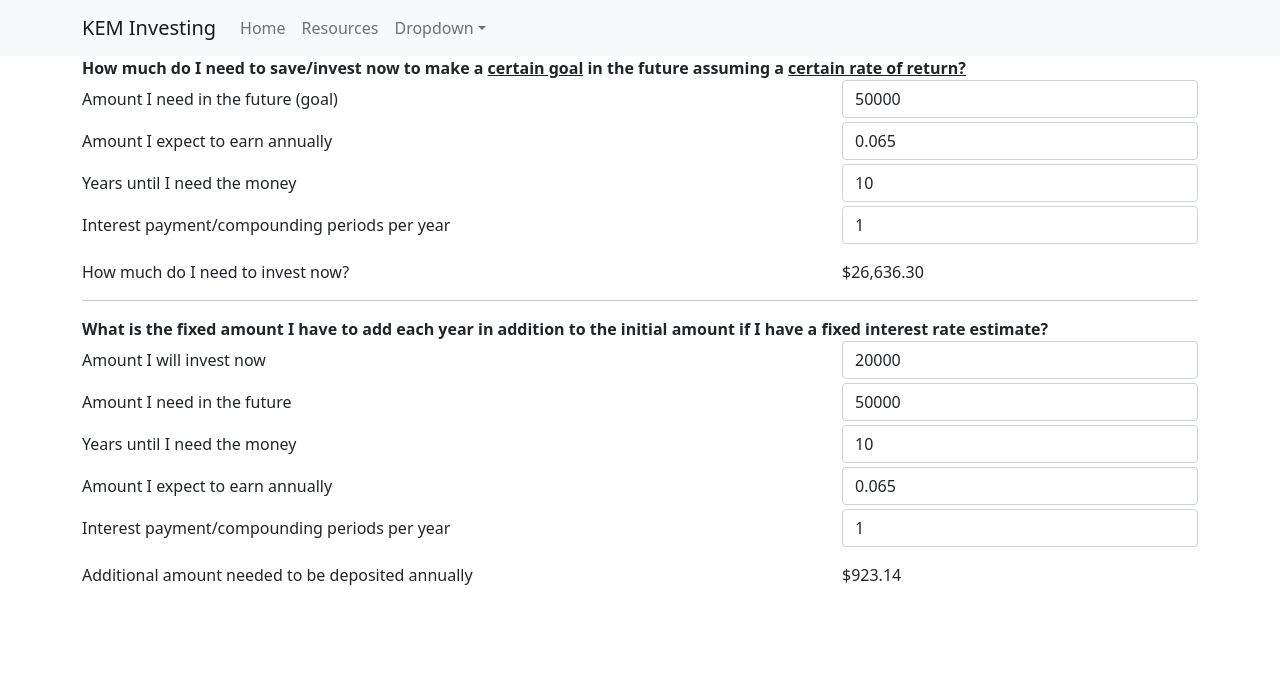
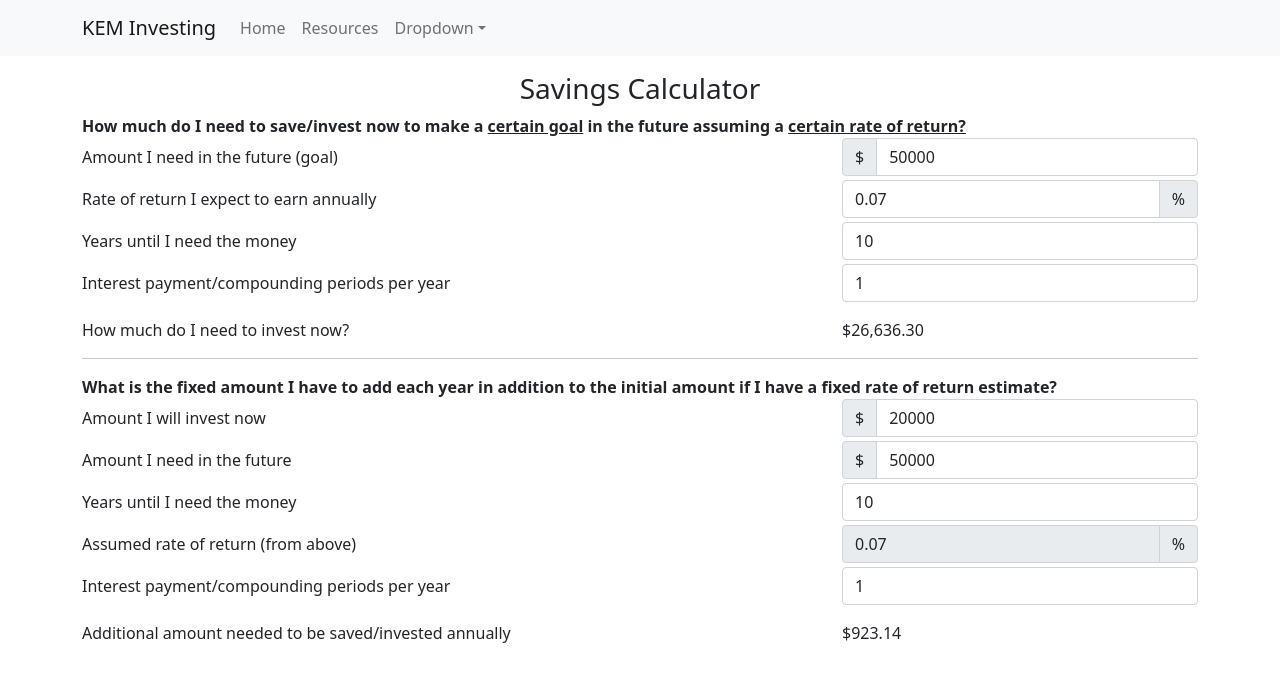
Before and after one commit to Yhprum/murphy-personal-finance, a React (Create React App) app: page /resources/save in a window 1280 px wide. Shown: the top 682 px of the page. Built offline with nearby package versions, Linux system fonts and the light colour scheme.

Commit message:
review notes

```diff
--- a/src/components/Header.js
+++ b/src/components/Header.js
@@ -4,7 +4,7 @@ import { Container, Navbar, Nav, NavDropdown } from "react-bootstrap";
 function Header() {
 
   return (
-    <Navbar bg="light" expand="lg">
+    <Navbar bg="light" expand="md" className="mb-3">
       <Container>
         <Navbar.Brand href="/">KEM Investing</Navbar.Brand>
         <Navbar.Toggle aria-controls="basic-navbar-nav" />
--- /dev/null
+++ b/src/components/InputType.js
@@ -0,0 +1,19 @@
+import { FormControl, InputGroup } from "react-bootstrap";
+
+function InputType({ type, value, onChange, disabled }) {
+  return (
+    <InputGroup>
+      {type === "dollar" ? <InputGroup.Text>$</InputGroup.Text> : null}
+      <FormControl
+        disabled={disabled}
+        type="number"
+        step={type === "percent" ? 0.1 : 1}
+        value={type === "percent" ? value.toFixed(2) : value}
+        onChange={onChange}
+      />
+      {type === "percent" ? <InputGroup.Text>%</InputGroup.Text> : null}
+    </InputGroup>
+  )
+}
+
+export default InputType;
--- a/src/components/LoanCalculatorForm.js
+++ b/src/components/LoanCalculatorForm.js
@@ -1,6 +1,7 @@
 import React, { Fragment, useState } from "react";
 import { Col, Form, Row } from "react-bootstrap";
 import { currency, percent, PMT, RATE } from "../utils";
+import InputType from "./InputType";
 
 function LoanCalculatorForm({ title, rate, points }) {
   const [values, setValues] = useState({
@@ -26,19 +27,19 @@ function LoanCalculatorForm({ title, rate, points }) {
             Loan Amount
           </Form.Label>
           <Col sm={4}>
-            <Form.Control type="number" value={values.loanAmount} onChange={changeHandler} />
+            <InputType type="dollar" value={values.loanAmount} onChange={changeHandler} />
           </Col>
         </Form.Group>
         {points ?
           <Form.Group as={Row} className="mb-1" controlId="points">
-            <Form.Label column sm={6}>
+            <Form.Label column sm={5}>
               Points
             </Form.Label>
-            <Col sm={2}>
-              <Form.Control type="number" step={.01} value={values.points} onChange={changeHandler} />
+            <Col sm={3}>
+              <InputType type="percent" value={values.points} onChange={changeHandler} />
             </Col>
             <Col sm={4}>
-              <Form.Control disabled value={values.points * values.loanAmount} />
+              <InputType type="dollar" value={values.points * values.loanAmount} onChange={changeHandler} />
             </Col>
           </Form.Group>
           : null
@@ -48,7 +49,7 @@ function LoanCalculatorForm({ title, rate, points }) {
             Interest Rate
           </Form.Label>
           <Col sm={4}>
-            <Form.Control type="number" step={.01} value={values.rate} onChange={changeHandler} />
+            <InputType type="percent" value={values.rate} onChange={changeHandler} />
           </Col>
         </Form.Group>
         {points ?
@@ -57,7 +58,8 @@ function LoanCalculatorForm({ title, rate, points }) {
               Rate With Points
             </Form.Label>
             <Col sm={4}>
-              <Form.Control disabled value={percent(RATE(values.term * values.pmtsPerYear, pmt, values.loanAmount * (values.points - 1)) * 12)} />
+              {/*<Form.Control disabled value={percent(RATE(values.term * values.pmtsPerYear, pmt, values.loanAmount * (values.points - 1)) * 12)} />*/}
+              <InputType disabled type="percent" value={(RATE(values.term * values.pmtsPerYear, pmt, values.loanAmount * (values.points - 1)) * 12 * 100).toFixed(2)} />
             </Col>
           </Form.Group>
           : null
--- a/src/views/Resources.js
+++ b/src/views/Resources.js
@@ -9,8 +9,8 @@ function Resources() {
       <Row className="resources">
         <Col lg={4} md={6}>
           <ResourcePreview
-            title="Retirement Calculator"
-            description="How much will I have saved in the future for retirement if I start now?"
+            title="Retirement/Savings Calculator"
+            description="How much will I have saved in the future for my retirement/goal if I start now?"
             path="retirement"
           />
         </Col>
@@ -24,14 +24,14 @@ function Resources() {
         <Col lg={4} md={6}>
           <ResourcePreview
             title="Savings Calculator"
-            description="How much do I need to save/invest now to make a certain goal in the future assuming a certain rate of return?"
+            description="How much do I need to save/invest  now to make a certain goal in the future assuming a certain rate of return?"
             path="save"
           />
         </Col>
         <Col lg={4} md={6}>
           <ResourcePreview
             title="Earnings Need Calculator"
-            description="How much will I have to earn if I save/invest now and want a certain amount in the future?"
+            description="How much will I have to earn on investments if I save/invest now and want a certain amount in the future?"
             path="earn"
           />
         </Col>
--- a/src/views/resources/Earn.js
+++ b/src/views/resources/Earn.js
@@ -1,6 +1,7 @@
 import React, { useState } from "react";
 import { Container, Row, Col, Form } from "react-bootstrap";
 import { RATE, percent } from "../../utils";
+import InputType from "../../components/InputType";
 
 function Earn() {
   const [values, setValues] = useState({
@@ -24,14 +25,15 @@ function Earn() {
 
   return (
     <Container>
-      <b>How much will I have to earn if I save/invest now and want a certain amount in the future?</b>
+      <h3 className="text-center">Earnings Need Calculator</h3>
+      <b>How much will I have to earn on investments if I save/invest now and want a certain amount in the future?</b>
       <Form>
         <Form.Group as={Row} className="mb-1" controlId="pv">
           <Form.Label column sm={8}>
             Amount I will invest now
           </Form.Label>
           <Col sm={4}>
-            <Form.Control type="number" value={values.pv} onChange={changeHandler} />
+            <InputType type="dollar" value={values.pv} onChange={changeHandler} />
           </Col>
         </Form.Group>
         <Form.Group as={Row} className="mb-1" controlId="fv">
@@ -39,7 +41,7 @@ function Earn() {
             Amount I want in the future (goal)
           </Form.Label>
           <Col sm={4}>
-            <Form.Control type="number" value={values.fv} onChange={changeHandler} />
+            <InputType type="dollar" value={values.fv} onChange={changeHandler} />
           </Col>
         </Form.Group>
         <Form.Group as={Row} className="mb-1" controlId="nper">
@@ -61,21 +63,21 @@ function Earn() {
       </Form>
       <Row>
         <Col sm={8}>
-          What do I need to earn as a rate of return?
+          What do I need to earn as an average annual rate of return?
         </Col>
         <Col sm={4}>
           {percent(pv)}
         </Col>
       </Row>
       <hr/>
-      <b>How much will I have to earn if I also <u>add a fixed amount each year</u> in addition to the above info until I need the money?</b>
+      <b>How much will I have to earn on investments if I also <u>add a fixed amount each year</u> in addition to the above info until I need the money?</b>
       <Form>
         <Form.Group as={Row} className="mb-1" controlId="pvAdd">
           <Form.Label column sm={8}>
             Amount I will invest now
           </Form.Label>
           <Col sm={4}>
-            <Form.Control type="number" value={values.pvAdd} onChange={changeHandler} />
+            <InputType type="dollar" value={values.pvAdd} onChange={changeHandler} />
           </Col>
         </Form.Group>
         <Form.Group as={Row} className="mb-1" controlId="fvAdd">
@@ -83,7 +85,7 @@ function Earn() {
             Amount I want in the future (goal)
           </Form.Label>
           <Col sm={4}>
-            <Form.Control type="number" value={values.fvAdd} onChange={changeHandler} />
+            <InputType type="dollar" value={values.fvAdd} onChange={changeHandler} />
           </Col>
         </Form.Group>
         <Form.Group as={Row} className="mb-1" controlId="nperAdd">
@@ -99,7 +101,7 @@ function Earn() {
             Additional amount deposited annually
           </Form.Label>
           <Col sm={4}>
-            <Form.Control type="number" value={values.pmtAdd} onChange={changeHandler} />
+            <InputType type="dollar" value={values.pmtAdd} onChange={changeHandler} />
           </Col>
         </Form.Group>
         <Form.Group as={Row} className="mb-3" controlId="compoundingAdd">
@@ -113,7 +115,7 @@ function Earn() {
       </Form>
       <Row>
         <Col sm={8}>
-          What do I need to earn as a rate of return?
+          What do I need to earn as an average annual rate of return?
         </Col>
         <Col sm={4}>
           {percent(pvAdd)}
--- a/src/views/resources/HowLong.js
+++ b/src/views/resources/HowLong.js
@@ -1,6 +1,7 @@
 import React, { useState } from "react";
 import { Container, Row, Col, Form } from "react-bootstrap";
 import { NPER } from "../../utils";
+import InputType from "../../components/InputType";
 
 function HowLong() {
   const [values, setValues] = useState({
@@ -19,6 +20,7 @@ function HowLong() {
 
   return (
     <Container>
+      <h3 className="text-center">How Long Will It Take</h3>
       <b>How long will it take to attain a certain amount in the future if I invest a certain amount now at a certain rate?</b>
       <Form>
         <Form.Group as={Row} className="mb-1" controlId="fv">
@@ -26,7 +28,7 @@ function HowLong() {
             Amount I will need in the future
           </Form.Label>
           <Col sm={4}>
-            <Form.Control type="number" value={values.fv} onChange={changeHandler} />
+            <InputType type="dollar" value={values.fv} onChange={changeHandler} />
           </Col>
         </Form.Group>
         <Form.Group as={Row} className="mb-1" controlId="pv">
@@ -34,15 +36,15 @@ function HowLong() {
             Amount I will invest now
           </Form.Label>
           <Col sm={4}>
-            <Form.Control type="number" value={values.pv} onChange={changeHandler} />
+            <InputType type="dollar" value={values.pv} onChange={changeHandler} />
           </Col>
         </Form.Group>
         <Form.Group as={Row} className="mb-1" controlId="rate">
           <Form.Label column sm={8}>
-            Amount I expect to earn annually
+            Return I expect to earn annually on invested amount (%)
           </Form.Label>
           <Col sm={4}>
-            <Form.Control type="number" step={.01} value={values.rate} onChange={changeHandler} />
+            <InputType type="percent" value={values.rate} onChange={changeHandler} />
           </Col>
         </Form.Group>
         <Form.Group as={Row} className="mb-1" controlId="pmt">
@@ -50,7 +52,7 @@ function HowLong() {
             Additional amount deposited annually
           </Form.Label>
           <Col sm={4}>
-            <Form.Control type="number" value={values.pmt} onChange={changeHandler} />
+            <InputType type="dollar" value={values.pmt} onChange={changeHandler} />
           </Col>
         </Form.Group>
         <Form.Group as={Row} className="mb-3" controlId="compounding">
--- a/src/views/resources/Later.js
+++ b/src/views/resources/Later.js
@@ -1,6 +1,7 @@
 import React, { useState } from "react";
 import { Container, Row, Col, Form } from "react-bootstrap";
 import { FV, currency } from "../../utils";
+import InputType from "../../components/InputType";
 
 function Later() {
   const [values, setValues] = useState({
@@ -9,7 +10,6 @@ function Later() {
     nper: 10,
     compounding: 4,
     pvAdd: 20000,
-    rateAdd: .065,
     nperAdd: 10,
     pmtAdd: 1200,
     compoundingAdd: 12
@@ -20,10 +20,11 @@ function Later() {
   }
 
   let fv = FV(values.rate / values.compounding, values.nper * values.compounding, 0, -values.pv);
-  let fvAdd = FV(values.rateAdd / values.compoundingAdd, values.nperAdd * values.compoundingAdd, -values.pmtAdd / values.compoundingAdd, -values.pvAdd);
+  let fvAdd = FV(values.rate / values.compoundingAdd, values.nperAdd * values.compoundingAdd, -values.pmtAdd / values.compoundingAdd, -values.pvAdd);
 
   return (
     <Container>
+      <h3 className="text-center">Future Value Calculator</h3>
       <b>How much will I have in the future if I save/invest a certain amount now and earn a certain interest/income rate?</b>
       <Form>
         <Form.Group as={Row} className="mb-1" controlId="pv">
@@ -31,15 +32,15 @@ function Later() {
             Amount I will invest now
           </Form.Label>
           <Col sm={4}>
-            <Form.Control type="number" value={values.pv} onChange={changeHandler} />
+            <InputType type="dollar" value={values.pv} onChange={changeHandler} />
           </Col>
         </Form.Group>
         <Form.Group as={Row} className="mb-1" controlId="rate">
           <Form.Label column sm={8}>
-            Amount I expect to earn annually
+            Return I expect to earn annually on invested amount (%)
           </Form.Label>
           <Col sm={4}>
-            <Form.Control type="number" step={.01} value={values.rate} onChange={changeHandler} />
+            <InputType type="percent" value={values.rate} onChange={changeHandler} />
           </Col>
         </Form.Group>
         <Form.Group as={Row} className="mb-1" controlId="nper">
@@ -75,15 +76,23 @@ function Later() {
             Amount I will invest now
           </Form.Label>
           <Col sm={4}>
-            <Form.Control type="number" value={values.pvAdd} onChange={changeHandler} />
+            <InputType type="dollar" value={values.pvAdd} onChange={changeHandler} />
+          </Col>
+        </Form.Group>
+        <Form.Group as={Row} className="mb-1" controlId="pmtAdd">
+          <Form.Label column sm={8}>
+            Additional amount deposited annually
+          </Form.Label>
+          <Col sm={4}>
+            <InputType type="dollar" value={values.pmtAdd} onChange={changeHandler} />
           </Col>
         </Form.Group>
         <Form.Group as={Row} className="mb-1" controlId="rateAdd">
           <Form.Label column sm={8}>
-            Amount I expect to earn annually
+            Assumed rate of return (from above)
           </Form.Label>
           <Col sm={4}>
-            <Form.Control type="number" step={.01} value={values.rateAdd} onChange={changeHandler} />
+            <InputType disabled type="percent" value={values.rate} />
           </Col>
         </Form.Group>
         <Form.Group as={Row} className="mb-1" controlId="nperAdd">
@@ -92,14 +101,6 @@ function Later() {
           </Form.Label>
           <Col sm={4}>
             <Form.Control type="number" value={values.nperAdd} onChange={changeHandler} />
-          </Col>
-        </Form.Group>
-        <Form.Group as={Row} className="mb-1" controlId="pmtAdd">
-          <Form.Label column sm={8}>
-            Additional amount deposited annually
-          </Form.Label>
-          <Col sm={4}>
-            <Form.Control type="number" value={values.pmtAdd} onChange={changeHandler} />
           </Col>
         </Form.Group>
         <Form.Group as={Row} className="mb-3" controlId="compoundingAdd">
--- a/src/views/resources/RetirementCalculator.js
+++ b/src/views/resources/RetirementCalculator.js
@@ -1,6 +1,10 @@
 import React, { useState } from "react";
-import { Container, Row, Col, Form, Table } from "react-bootstrap";
-import {FV, currency} from "../../utils";
+import {Container, Row, Col, Form, Table, InputGroup} from "react-bootstrap";
+import { FV, currency } from "../../utils";
+import OverlayTrigger from "react-bootstrap/OverlayTrigger";
+import Tooltip from "react-bootstrap/Tooltip";
+import Popover from "react-bootstrap/Popover";
+import InputType from "../../components/InputType";
 
 function RetirementCalculator() {
 
@@ -21,26 +25,47 @@ function RetirementCalculator() {
 
   const ages = [20, 25, 30, 35, 40, 45, 50, 55];
 
+  const popover = (
+    <Popover id="popover-basic">
+      <Popover.Header as="h3">Popover right</Popover.Header>
+      <Popover.Body>
+        And here's some <strong>amazing</strong> content. It's very engaging.
+        right?
+      </Popover.Body>
+    </Popover>
+  );
+
   return (
     <Container>
+      <h3 className="text-center">Retirement/Savings Calculator</h3>
+      <p>This calculator is intended to give you a snapshot of how your investment balances might grow over time based on starting and ending ages. As the inputs will likely change over the years, you can rerun them and see how you are progressing towards your goals. The output table will show the results based on your current age if you were to start saving now and will also show the results if you were to start later, using fixed five-year intervals.</p>
       <Row>
         <Col>
           Variables
           <Form>
             <Form.Group as={Row} className="mb-1" controlId="lumpSum">
               <Form.Label column sm={8}>
-                Lump Sum Invested Now
+                <OverlayTrigger
+                  placement={"right"}
+                  overlay={
+                    <Tooltip>
+                      Enter the amount you have already saved or invested as you start this calculation.
+                    </Tooltip>
+                  }
+                >
+                  <span style={{"textDecoration": "underline 0.5px gray dashed"}}>Lump Sum Invested Now</span>
+                </OverlayTrigger>
               </Form.Label>
               <Col sm={4}>
-                <Form.Control type="number" value={values.lumpSum} onChange={changeHandler} />
+                <InputType type="dollar" value={values.lumpSum} onChange={changeHandler} />
               </Col>
             </Form.Group>
             <Form.Group as={Row} className="mb-1" controlId="rate">
               <Form.Label column sm={8}>
-                Invested Rate
+                Estimated Average Annual Investment Return %
               </Form.Label>
               <Col sm={4}>
-                <Form.Control type="number" step={.01} value={values.rate} onChange={changeHandler} />
+                <InputType type="percent" value={values.rate} onChange={changeHandler} />
               </Col>
             </Form.Group>
             <Form.Group as={Row} className="mb-1" controlId="annualContributions">
@@ -48,12 +73,12 @@ function RetirementCalculator() {
                 Annual Contributions
               </Form.Label>
               <Col sm={4}>
-                <Form.Control type="number" value={values.annualContributions} onChange={changeHandler} />
+                <InputType type="dollar" value={values.annualContributions} onChange={changeHandler} />
               </Col>
             </Form.Group>
             <Form.Group as={Row} className="mb-1" controlId="targetDrawAge">
               <Form.Label column sm={8}>
-                Target Retirement Age
+                Target Retirement/Goal Achievement Age
               </Form.Label>
               <Col sm={4}>
                 <Form.Control type="number" value={values.targetDrawAge} onChange={changeHandler} />
@@ -84,10 +109,10 @@ function RetirementCalculator() {
               <tr>
                 <th/>
                 <th>Starting Age</th>
-                <th>Results (Future Value)</th>
+                <th>Value at Age {values.targetDrawAge}</th>
                 <th>Amount Invested</th>
                 <th>
-                  Growth Past Retirement
+                  Value at{" "}
                   <select value={years} onChange={e => setYears(parseInt(e.target.value))}>
                     <option value={1}>1</option>
                     <option value={2}>2</option>
@@ -96,7 +121,7 @@ function RetirementCalculator() {
                     <option value={15}>15</option>
                     <option value={20}>20</option>
                   </select>
-                  yrs
+                  yrs Past Target Age
                 </th>
               </tr>
             </thead>
--- a/src/views/resources/Save.js
+++ b/src/views/resources/Save.js
@@ -1,6 +1,7 @@
 import React, { useState } from "react";
 import { Container, Row, Col, Form } from "react-bootstrap";
 import { currency, PV, PMT } from "../../utils";
+import InputType from "../../components/InputType";
 
 function Save() {
   const [values, setValues] = useState({
@@ -11,7 +12,6 @@ function Save() {
     pvAdd: 20000,
     fvAdd: 50000,
     nperAdd: 10,
-    rateAdd: 0.065,
     compoundingAdd: 1
   });
 
@@ -20,10 +20,11 @@ function Save() {
   }
 
   let pv = -PV(values.rate / values.compounding, values.nper * values.compounding, 0, values.fv);
-  let pmt = -PMT(values.rateAdd / values.compoundingAdd, values.nperAdd * values.compoundingAdd, -values.pvAdd, values.fvAdd) * values.compoundingAdd;
+  let pmt = -PMT(values.rate / values.compoundingAdd, values.nperAdd * values.compoundingAdd, -values.pvAdd, values.fvAdd) * values.compoundingAdd;
 
   return (
     <Container>
+      <h3 className="text-center">Savings Calculator</h3>
       <b>How much do I need to save/invest now to make a <u>certain goal</u> in the future assuming a <u>certain rate of return?</u></b>
       <Form>
         <Form.Group as={Row} className="mb-1" controlId="fv">
@@ -31,15 +32,15 @@ function Save() {
             Amount I need in the future (goal)
           </Form.Label>
           <Col sm={4}>
-            <Form.Control type="number" value={values.fv} onChange={changeHandler} />
+            <InputType type="dollar" value={values.fv} onChange={changeHandler} />
           </Col>
         </Form.Group>
         <Form.Group as={Row} className="mb-1" controlId="rate">
           <Form.Label column sm={8}>
-            Amount I expect to earn annually
+            Rate of return I expect to earn annually
           </Form.Label>
           <Col sm={4}>
-            <Form.Control type="number" step={.01} value={values.rate} onChange={changeHandler} />
+            <InputType type="percent" value={values.rate} onChange={changeHandler} />
           </Col>
         </Form.Group>
         <Form.Group as={Row} className="mb-1" controlId="nper">
@@ -68,14 +69,14 @@ function Save() {
         </Col>
       </Row>
       <hr/>
-      <b>What is the fixed amount I have to add each year in addition to the initial amount if I have a fixed interest rate estimate?</b>
+      <b>What is the fixed amount I have to add each year in addition to the initial amount if I have a fixed rate of return estimate?</b>
       <Form>
         <Form.Group as={Row} className="mb-1" controlId="pvAdd">
           <Form.Label column sm={8}>
             Amount I will invest now
           </Form.Label>
           <Col sm={4}>
-            <Form.Control type="number" value={values.pvAdd} onChange={changeHandler} />
+            <InputType type="dollar" value={values.pvAdd} onChange={changeHandler} />
           </Col>
         </Form.Group>
         <Form.Group as={Row} className="mb-1" controlId="fvAdd">
@@ -83,7 +84,7 @@ function Save() {
             Amount I need in the future
           </Form.Label>
           <Col sm={4}>
-            <Form.Control type="number" value={values.fvAdd} onChange={changeHandler} />
+            <InputType type="dollar" value={values.fvAdd} onChange={changeHandler} />
           </Col>
         </Form.Group>
         <Form.Group as={Row} className="mb-1" controlId="nperAdd">
@@ -96,10 +97,10 @@ function Save() {
         </Form.Group>
         <Form.Group as={Row} className="mb-1" controlId="rateAdd">
           <Form.Label column sm={8}>
-            Amount I expect to earn annually
+            Assumed rate of return (from above)
           </Form.Label>
           <Col sm={4}>
-            <Form.Control type="number" step={.01} value={values.rateAdd} onChange={changeHandler} />
+            <InputType disabled type="percent" value={values.rate} />
           </Col>
         </Form.Group>
         <Form.Group as={Row} className="mb-3" controlId="compounding">
@@ -113,7 +114,7 @@ function Save() {
       </Form>
       <Row>
         <Col sm={8}>
-          Additional amount needed to be deposited annually
+          Additional amount needed to be saved/invested annually
         </Col>
         <Col sm={4}>
           {currency(pmt)}
```
Also changed, not shown: src/views/resources/LoanCalculator.js (+6 -4 lines).
